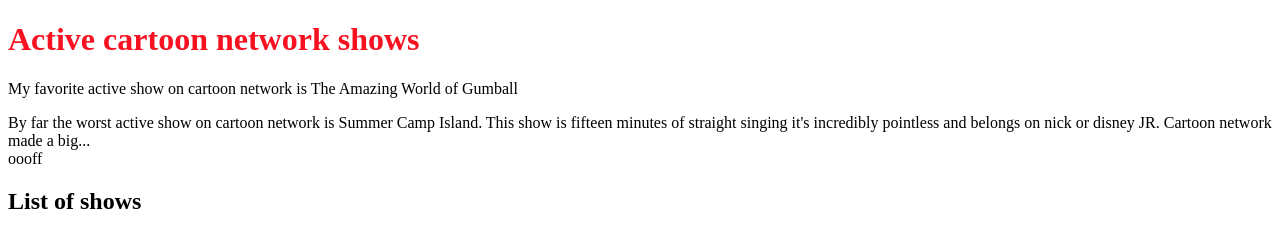
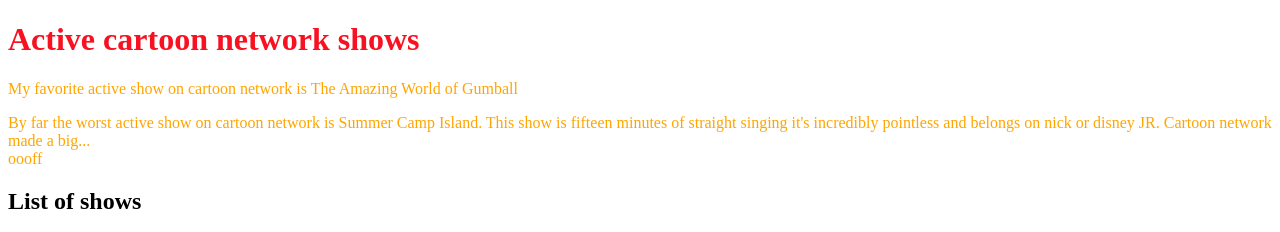
Before and after one commit to Milpay1/Milpay1fortnite.github.io, a plain HTML site: page Milpay2.html in a window 1280 px wide. Shown: the top 232 px of the page. Drawn offline with Linux system fonts and the light colour scheme.

Commit message:
Update style.css

```diff
--- a/style.css
+++ b/style.css
@@ -2,3 +2,7 @@ h1{
   text allign: center;
   color:#F71121;
   }
+p{
+  text allign left;
+  color: orange;
+}
```
